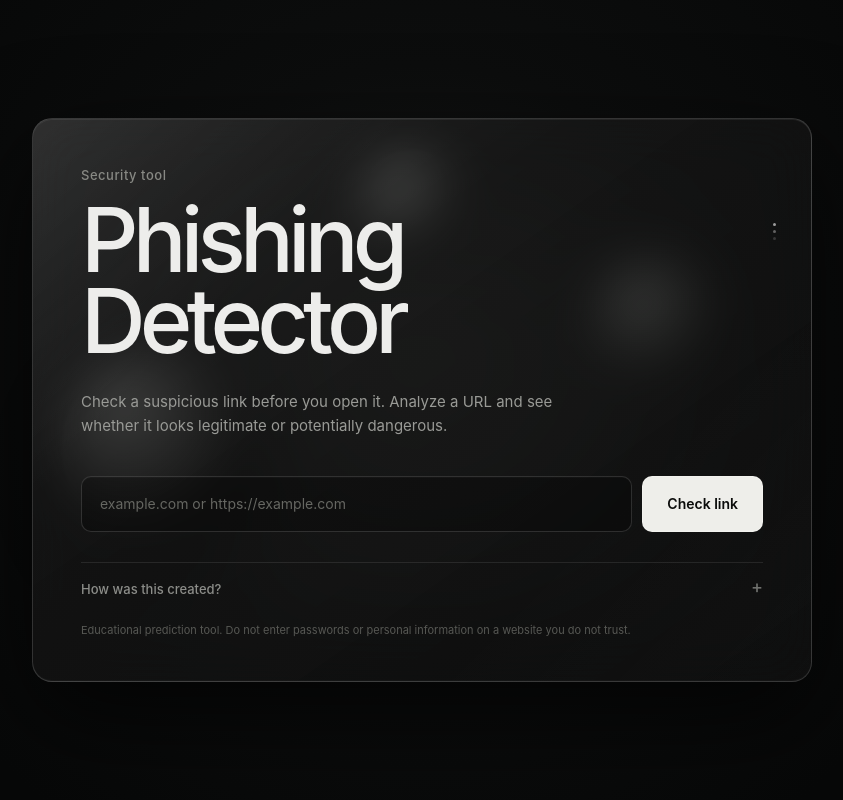
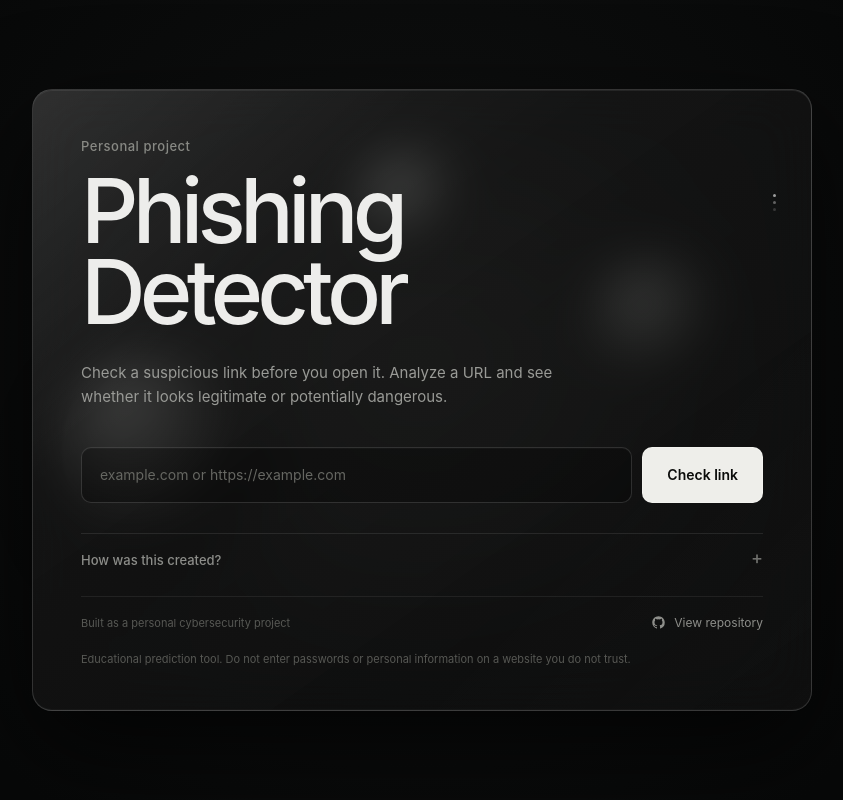
Before and after one commit to apjbuilds/phishing-url-detector, a Flask app: page / in a window 1280 px wide. Shown: the whole page, without its empty margins (218-1061 px from the left). Run offline with Flask 3, Linux system fonts and the light colour scheme; parts of the project's set-up code (start-up, migrations or seed data) failed here and were passed over.

Commit message:
Update index.html

```diff
--- a/templates/index.html
+++ b/templates/index.html
@@ -9,9 +9,7 @@
   <style>
     :root {
       color-scheme: dark;
-      --bg: #080909;
       --text: #f3f3f0;
-      --muted: #8d8d89;
       --line: rgba(255, 255, 255, 0.16);
       --glass: rgba(20, 20, 20, 0.58);
     }
@@ -27,7 +25,8 @@
     body {
       margin: 0;
       min-height: 100vh;
-      overflow: hidden;
+      overflow-y: auto;
+      overflow-x: hidden;
       background:
         radial-gradient(circle at 50% 45%, #171817 0%, #0c0d0d 38%, #070808 75%);
       color: var(--text);
@@ -44,16 +43,16 @@
     .scene {
       position: relative;
       width: 100%;
-      height: 100vh;
-      min-height: 650px;
+      min-height: 100vh;
       display: flex;
       align-items: center;
       justify-content: center;
+      padding: 50px 20px;
       isolation: isolate;
     }
 
     .ambient {
-      position: absolute;
+      position: fixed;
       border-radius: 50%;
       pointer-events: none;
       z-index: -2;
@@ -118,7 +117,7 @@
     }
 
     .glow {
-      position: absolute;
+      position: fixed;
       width: 680px;
       height: 420px;
       left: 50%;
@@ -379,21 +378,56 @@
       line-height: 1.55;
     }
 
+    .project-info {
+      display: flex;
+      align-items: center;
+      justify-content: space-between;
+      gap: 20px;
+      margin-top: 28px;
+      padding-top: 18px;
+      border-top: 1px solid rgba(255,255,255,0.07);
+    }
+
+    .project-label {
+      color: #575854;
+      font-size: 11px;
+      line-height: 1.5;
+    }
+
+    .github-link {
+      display: inline-flex;
+      align-items: center;
+      gap: 8px;
+      color: #8d8e8a;
+      text-decoration: none;
+      font-size: 12px;
+      transition:
+        color 160ms ease,
+        transform 160ms ease;
+    }
+
+    .github-link:hover {
+      color: #eeeeea;
+      transform: translateX(2px);
+    }
+
+    .github-icon {
+      width: 15px;
+      height: 15px;
+      fill: currentColor;
+      flex-shrink: 0;
+    }
+
     .note {
-      margin: 25px 0 0;
+      margin: 20px 0 0;
       color: #575854;
       font-size: 11px;
       line-height: 1.55;
     }
 
     @media (max-width: 750px) {
-      body {
-        overflow-y: auto;
-      }
-
       .scene {
         min-height: 100vh;
-        height: auto;
         padding: 40px 20px;
       }
 
@@ -434,12 +468,19 @@
         right: 24px;
         top: 84px;
       }
+
+      .project-info {
+        align-items: flex-start;
+        flex-direction: column;
+        gap: 12px;
+      }
     }
   </style>
 </head>
 
 <body>
   <div class="scene">
+
     <div class="glow"></div>
     <div class="ambient one"></div>
     <div class="ambient two"></div>
@@ -449,7 +490,7 @@
       <div class="content">
 
         <div class="eyebrow">
-          Security tool
+          Personal project
         </div>
 
         <h1>
@@ -515,6 +556,28 @@
           </ul>
         </details>
 
+        <div class="project-info">
+          <div class="project-label">
+            Built as a personal cybersecurity project
+          </div>
+
+          <a
+            class="github-link"
+            href="https://github.com/apjbuilds/phishing-url-detectorum"
+            target="_blank"
+            rel="noopener noreferrer"
+          >
+            <svg
+              class="github-icon"
+              viewBox="0 0 24 24"
+              aria-hidden="true"
+            >
+              <path d="M12 2C6.477 2 2 6.477 2 12c0 4.418 2.865 8.167 6.839 9.49.5.092.683-.217.683-.483 0-.237-.009-.866-.013-1.7-2.782.604-3.369-1.342-3.369-1.342-.454-1.154-1.11-1.462-1.11-1.462-.908-.62.069-.608.069-.608 1.004.071 1.532 1.031 1.532 1.031.892 1.529 2.341 1.087 2.91.831.091-.646.349-1.087.636-1.337-2.22-.253-4.555-1.11-4.555-4.943 0-1.091.39-1.984 1.029-2.682-.103-.253-.446-1.269.098-2.645 0 0 .84-.269 2.75 1.025A9.564 9.564 0 0 1 12 6.844a9.58 9.58 0 0 1 2.504.337c1.909-1.294 2.748-1.025 2.748-1.025.546 1.376.203 2.392.1 2.645.64.698 1.028 1.591 1.028 2.682 0 3.842-2.339 4.687-4.566 4.935.359.309.678.919.678 1.852 0 1.337-.012 2.415-.012 2.744 0 .268.18.579.688.481A10.001 10.001 0 0 0 22 12c0-5.523-4.477-10-10-10Z"/>
+            </svg>
+            View repository
+          </a>
+        </div>
+
         <p class="note">
           Educational prediction tool. Do not enter passwords or personal
           information on a website you do not trust.
@@ -522,6 +585,7 @@
 
       </div>
     </main>
+
   </div>
 
   <script>
```
